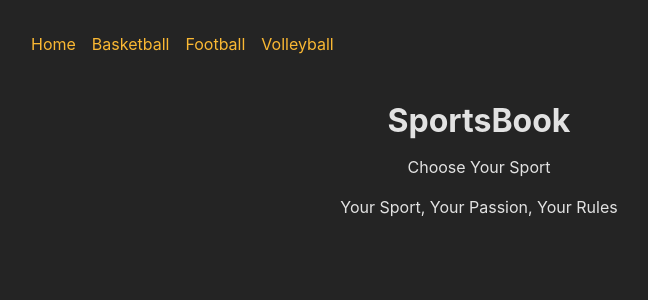
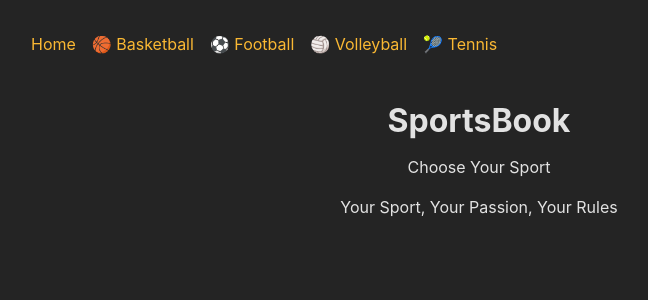
Before and after one commit to LyuboslavL/sportsbook, a React (Create React App) app in the folder frontend/: page / in a window 1280 px wide. Shown: the top 300 px of the page, without its empty margins (161-809 px from the left). Built offline with nearby package versions, Linux system fonts and the light colour scheme.

Commit message:
emoji and new category
Adding emojis to the main navigation and a "tennis" category.

```diff
--- a/frontend/src/components/MainNavigation.js
+++ b/frontend/src/components/MainNavigation.js
@@ -21,7 +21,7 @@ function MainNavigation() {
               to="/basketball"
               className={(isActive) => (isActive ? classes.active : undefined)}
             >
-              Basketball
+              &#127936; Basketball
             </NavLink>
           </li>
           <li>
@@ -29,7 +29,7 @@ function MainNavigation() {
               to="/football"
               className={(isActive) => (isActive ? classes.active : undefined)}
             >
-              Football
+              &#9917; Football
             </NavLink>
           </li>
           <li>
@@ -37,7 +37,15 @@ function MainNavigation() {
               to="volleyball"
               className={(isActive) => (isActive ? classes.active : undefined)}
             >
-              Volleyball
+              &#127952; Volleyball
+            </NavLink>
+          </li>
+          <li>
+            <NavLink
+              to="tennis"
+              className={(isActive) => (isActive ? classes.active : undefined)}
+            >
+              &#127934; Tennis
             </NavLink>
           </li>
         </ul>
```
